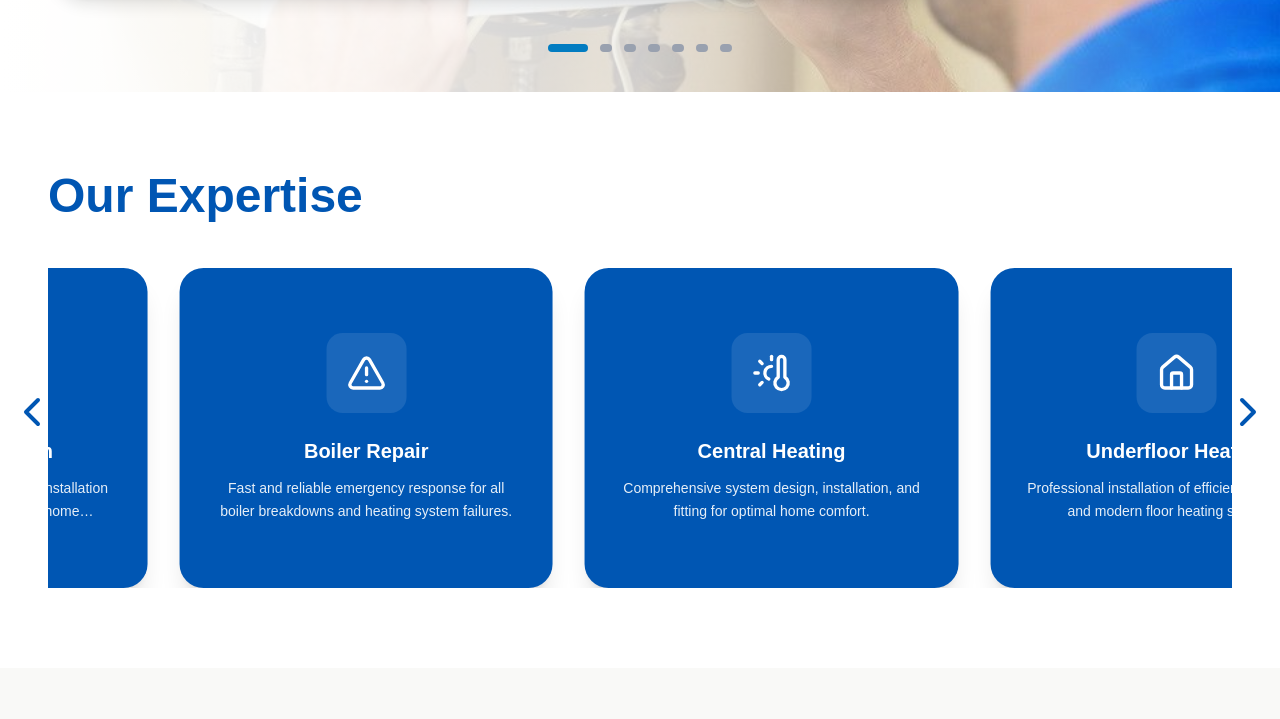
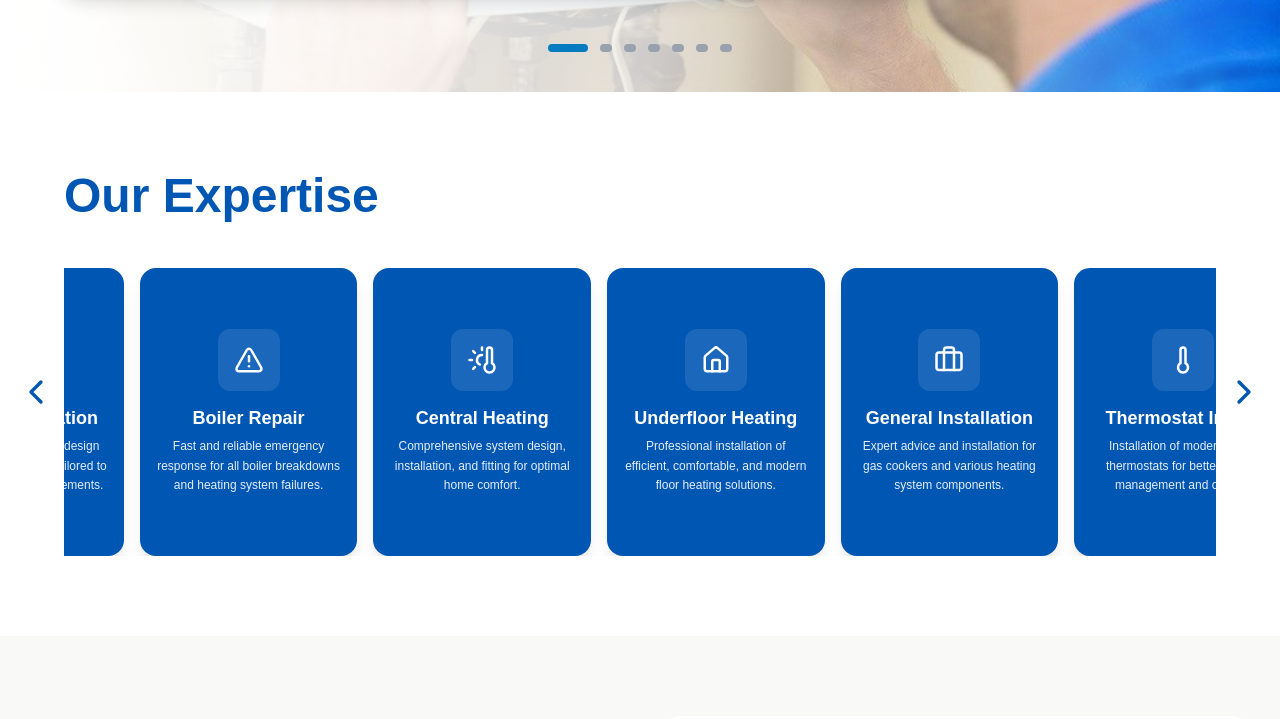
Before and after one commit to Hamna-kanwal/ar-project, a Next.js app: page / in a window 1280 px wide. Shown: the part 539-1258 px from the top of the page. Built offline with nearby package versions, Linux system fonts and the light colour scheme.

Commit message:
service list updated

```diff
--- a/app/Components/ServiceList.jsx
+++ b/app/Components/ServiceList.jsx
@@ -31,6 +31,8 @@ const SERVICES = [
   { name: "Dishwasher Install", desc: "Reliable plumbing and connection services for your new kitchen dishwasher.", icon: <Disc />, link: "/dishwasher" },
 ];
 
+// ... (imports wahi rahengi)
+
 export default function ServicesList() {
   const [emblaRef, emblaApi] = useEmblaCarousel({ loop: true, align: 'start' }, [
     AutoScroll({ playOnInit: true, stopOnInteraction: false, stopOnMouseEnter: true, speed: 0.5, delay: 2000 })
@@ -41,20 +43,22 @@ export default function ServicesList() {
 
   return (
     <section className="py-20 relative overflow-hidden bg-white">
-      <div className="max-w-7xl mx-auto px-12 relative">
+      <div className="max-w-[90rem] mx-auto px-16 relative">
         <h1 className="text-5xl font-bold text-[#0056b3] mb-12">Our Expertise</h1>
 
         <div className="overflow-hidden" ref={emblaRef}>
-          <div className="flex" style={{ marginLeft: '-32px' }}>
+          {/* gap-4 add kiya taake boxes ke beech space rahe */}
+          <div className="flex -ml-4">
             {SERVICES.map((item, index) => (
-              <Link href={item.link} key={index} className="flex-[0_0_33.333%] pl-8">
-                <div className="bg-[#0056b3] p-8 rounded-3xl flex flex-col items-center justify-center text-white hover:bg-[#004494] transition-all cursor-pointer shadow-xl h-80 group">
-                  <div className="mb-6 p-5 bg-white/10 rounded-2xl text-white group-hover:scale-110 transition-transform">
-                    {React.cloneElement(item.icon, { size: 40 })}
+              // flex-[0_0_20%] ka matlab 1 row mein 5 cards
+              <Link href={item.link} key={index} className="flex-[0_0_20%] pl-4">
+                {/* h-72 se box chota ho gaya, p-6 padding kam kar di */}
+                <div className="bg-[#0056b3] p-4 rounded-2xl flex flex-col items-center justify-center text-white hover:bg-[#004494] transition-all cursor-pointer shadow-lg h-72 group">
+                  <div className="mb-4 p-4 bg-white/10 rounded-xl text-white group-hover:scale-110 transition-transform">
+                    {React.cloneElement(item.icon, { size: 30 })}
                   </div>
-                  <h3 className="font-bold text-center text-xl mb-3">{item.name}</h3>
-                  {/* line-clamp-2 class description ko 2 lines mein limit kar degi */}
-                  <p className="text-sm text-white/90 text-center leading-relaxed line-clamp-2">
+                  <h3 className="font-bold text-center text-lg mb-2 leading-tight">{item.name}</h3>
+                  <p className="text-xs text-white/90 text-center leading-relaxed line-clamp-3">
                     {item.desc}
                   </p>
                 </div>
@@ -63,8 +67,9 @@ export default function ServicesList() {
           </div>
         </div>
 
-        <button onClick={scrollPrev} className="absolute left-0 top-1/2 p-2 text-[#0056b3] hover:text-[#003d7a] transition-colors"><ChevronLeft size={48} /></button>
-        <button onClick={scrollNext} className="absolute right-0 top-1/2 p-2 text-[#0056b3] hover:text-[#003d7a] transition-colors"><ChevronRight size={48} /></button>
+        {/* Buttons ko thora adjust kiya */}
+        <button onClick={scrollPrev} className="absolute left-2 top-1/2 p-2 text-[#0056b3] hover:text-[#003d7a]"><ChevronLeft size={40} /></button>
+        <button onClick={scrollNext} className="absolute right-2 top-1/2 p-2 text-[#0056b3] hover:text-[#003d7a]"><ChevronRight size={40} /></button>
       </div>
     </section>
   );
```
